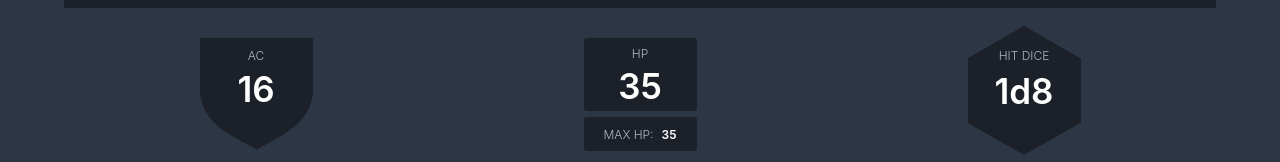
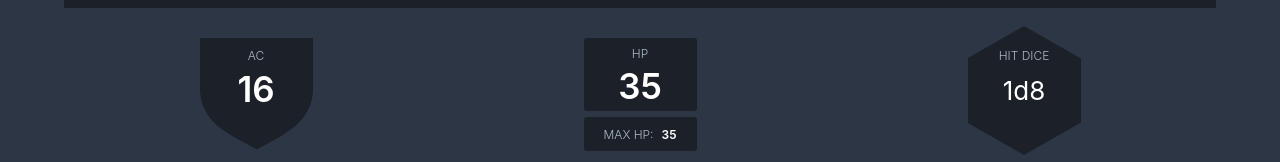
Before and after one commit to dotmotion/handy-haversack, a React (Create React App) app: page / in a window 1280 px wide. Shown: the part 140-302 px from the top of the page. Built offline with nearby package versions, Linux system fonts and the light colour scheme.

Commit message:
updated hex styles

```diff
--- a/src/components/ui/Hex.js
+++ b/src/components/ui/Hex.js
@@ -6,7 +6,7 @@ export default function Hex(props) {
   return (
     <div className="hexagon">
       <span className="title-off">Hit dice</span>
-      <span className="score">{props.data}</span>
+      <span className="score-small">{props.data}</span>
     </div>
   );
 }
```
